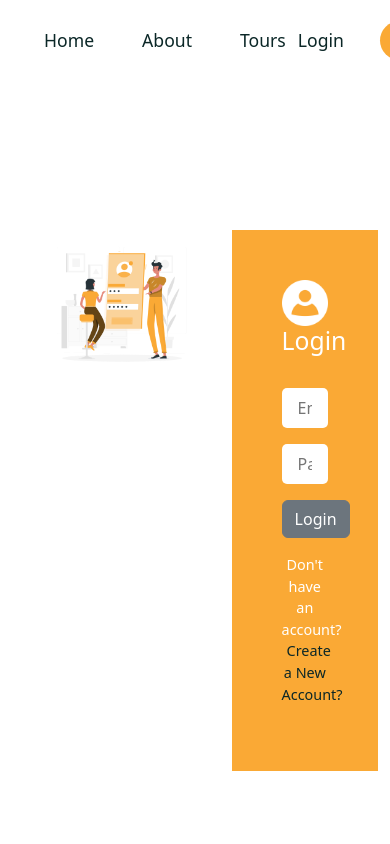
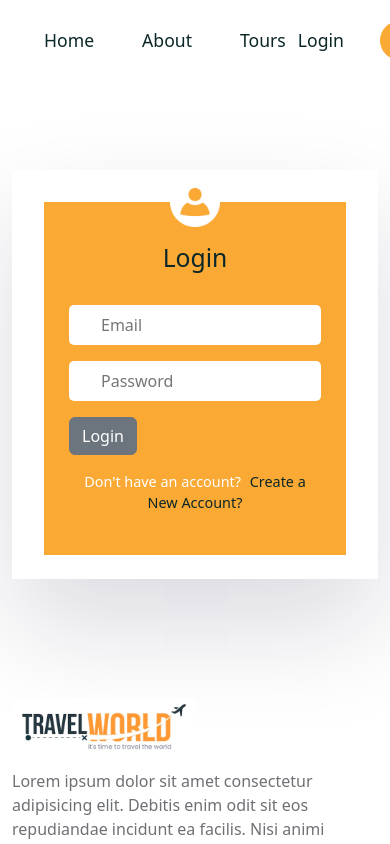
Before and after one commit to Jasika-Kumari/Vacaytrail, a React (Create React App) app in the folder frontend/: page /login in a window 390 px wide. Shown: the top 844 px of the page. Built offline with nearby package versions, Linux system fonts and the light colour scheme; a web font is replaced by a local one.

Commit message:
login.css

```diff
--- a/frontend/src/styles/login.css
+++ b/frontend/src/styles/login.css
@@ -1,75 +1,121 @@
-.login__img{
+.login__img {
     width: 60%;
+    display: flex;
+    justify-content: center;
+    align-items: center;
     text-align: center;
   }
 
-.login__img img{
+  .login__img img {
     width: 70%;
+    align-items: center;
     object-fit: contain;
   }
 
-.login__form{
-    padding: 50px;
+  .login__form {
+    padding: 40px;
     background: var(--secondary-color);
-    position:relative;
-}
-.login__container{
-    box-shadow: rbga(17, 12, 46, 0.15) 0px 48px 100px 0px;
-    margin-top: 100px;
+    position: relative;
   }
 
-.login__form.user{
-    width: 80px;
-    height: 80px;
-    position:absolute;
-    top: -9%;
-    left: 50%;
-    transform: translate(-50% , -9%);
-
+  .login__container {
+    margin-top: 2.5rem;
+    box-shadow: rgba(17, 12, 46, 0.15) 0px 48px 100px 0px;
   }
 
-.login__form .user img{
-    width: 100%;
+  .login__form .user {
+    width: 60px;
+    height: 60px;
+    position: absolute;
+    top: -30px;
+    left: 50%;
+    transform: translateX(-50%);
   }
 
-.login__form h2{
-    color: #fff;
+  .login__form .user img {
+    width: 100%;
+    object-fit: contain;
+  }
+
+  .login__form h2 {
+    color: var(--heading-color);
     text-align: center;
     margin-bottom: 2rem;
+    margin-top: 1rem;
   }
 
-.login__form{
-    width: 40%;
+  .login__form input {
+    width: 100%;
+    padding: 0.5rem 2rem;
+    border-radius: 5px;
+    color: var(--heading-color);
+    font-size: 1rem;
+    border: none;
+    outline: none;
   }
 
-.login__form input{
+  .auth__btn {
     width: 100%;
-    padding: 0.5rem 1rem;
-    border-radius: 5px;
-    border: none;
-    font-size: 1rem;
-    color: var(--heading-color);
+    background: var(--heading-color) !important;
+    color: #fff !important;
+    cursor: pointer;
+    transition: all 0.3s ease;
   }
 
-.login_form input:focus{
-    outline: none;
-}
-.auth__btn{
-    background: var(--heading-color) !important;
-    width: 100%;
-    color: #fff;
-}
-
-.login__form p{
-    font-size: 0.9rem;
+  .login__form p {
     color: #fff;
     text-align: center;
     margin-top: 1rem;
+    font-size: 0.9rem;
   }
 
-.login__form p a{
+  .login__form p a {
     color: var(--heading-color);
     text-decoration: none;
     margin-left: 5px;
     font-weight: 500;
   }
+
+
+  @media only screen and (max-width: 768px) {
+    .login__img {
+      display: none;
+    }
+
+    .login__form {
+      width: 70%;
+      margin: auto;
+      padding: 30px;
+    }
+
+    .login__container {
+      padding: 2rem;
+    }
+  }
+
+  @media only screen and (max-width: 576px) {
+    .login__form {
+      width: 100%;
+      padding: 25px;
+    }
+
+    .login__container {
+      padding-bottom: 1.5rem;
+    }
+    .login__form .user {
+      width: 50px;
+      height: 50px;
+      top: -25px;
+    }
+  }
+
+  @media only screen and (max-width: 376px) {
+    .login__form {
+      padding: 25px;
+    }
+    .login__form .user {
+      width: 40px;
+      height: 40px;
+      top: -20px;
+    }
+  }
```
Lines whose indentation alone changed are shown as unchanged.
